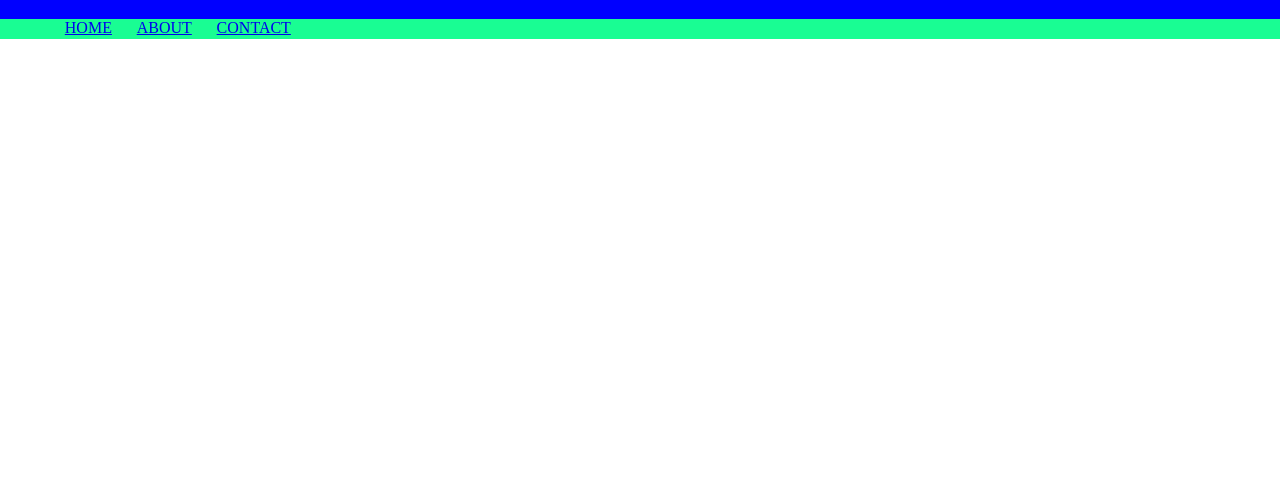
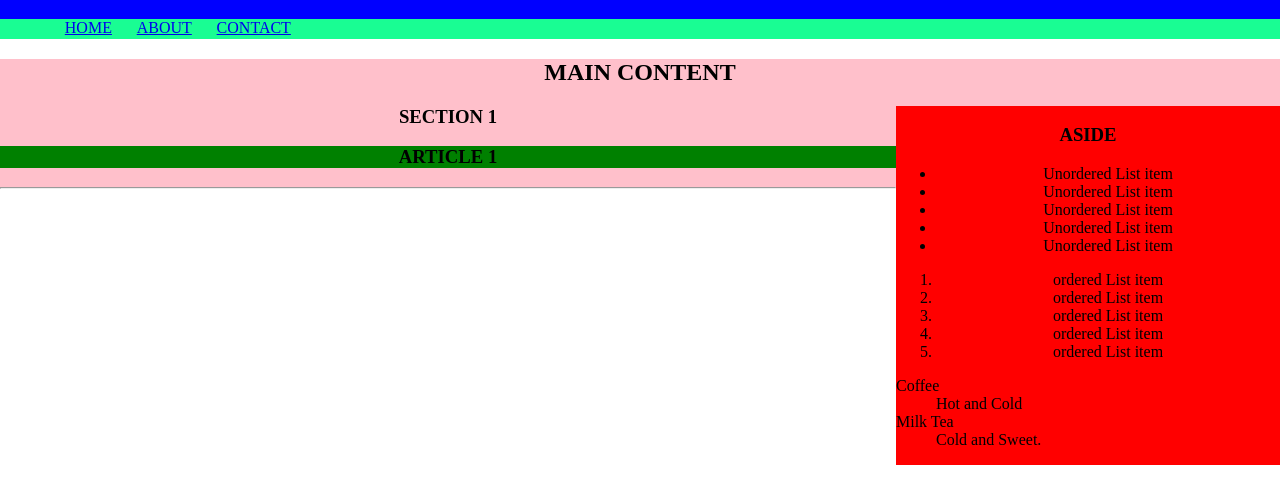
Before and after one commit to charles-virtucio/charles-virtucio_BasicSemanticLayoutExercise, a plain HTML site: page index.html in a window 1280 px wide. Shown: the part 61-564 px from the top of the page. Drawn offline with Linux system fonts and the light colour scheme.

Commit message:
add main section

```diff
--- a/index.html
+++ b/index.html
@@ -27,12 +27,45 @@
     </header>
 
     <!--**************************MAIN SECTION*****************************************-->
+    <main style="background-color:pink;height:50%;">
 
+        <!----------------SECTION 1----------------->
+<h2>MAIN CONTENT</h2>
+<section style="background-color: pink;height: 50%;">
 
+    <!-- ASIDE -->
+    <aside style="background-color:red;height:100%; width:30%; float:right;">
+        <h3>ASIDE</h3>
+        <ul>
+            <li>Unordered List item</li>
+            <li>Unordered List item</li>
+            <li>Unordered List item</li>
+            <li>Unordered List item</li>
+            <li>Unordered List item</li>
+        </ul>
+        <ol>
+            <li>ordered List item</li>
+            <li>ordered List item</li>
+            <li>ordered List item</li>
+            <li>ordered List item</li>
+            <li>ordered List item</li>
+        </ol>
 
-    <!----------------SECTION 1----------------->
+        <dl style ="text-align:left">
+            <dt>Coffee</dt>
+            <dd>Hot and Cold</dd>
+            <dt>Milk Tea</dt>
+            <dd>Cold and Sweet.</dd>
+        </dl>
+    </aside>
+     <!-- ARTICLE1  -->
+     <h3>SECTION 1</h3>
+     <article style="background-color:green; height: 50%;">
+        <h3>ARTICLE 1</h3>
+     </article>
+</section>
+<hr>
 
-    <!-- ARTICLE1  -->
     <!-- ASIDE -->
 
 
```
Also changed, not shown: style.css (added).
